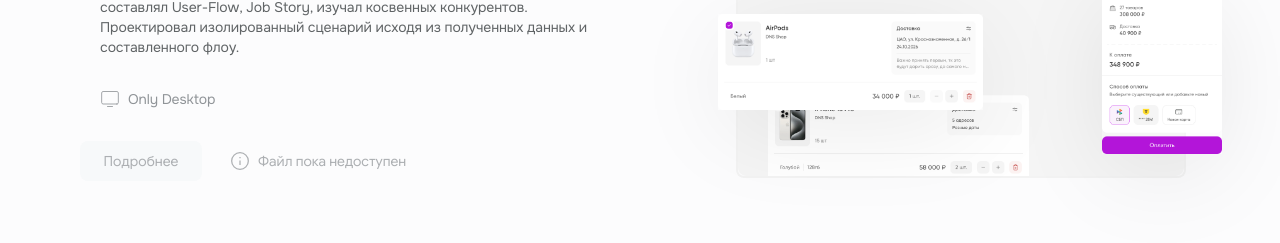
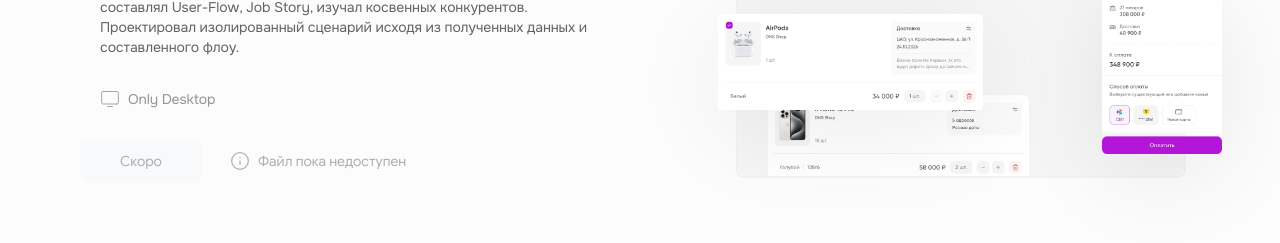
Before and after one commit to Qoalza/Design-portfolio-site, a Next.js app: page / in a window 1280 px wide. Shown: the part 2072-2315 px from the top of the page. Built offline with nearby package versions, Linux system fonts and the light colour scheme.

Commit message:
Refine shared project detail availability contract

```diff
--- a/src/app/page.tsx
+++ b/src/app/page.tsx
@@ -3,6 +3,7 @@ import { SiteHeader } from "../components/site-header";
 import { SiteFooter } from "../components/site-footer";
 import { MainProjectCard } from "../components/main-project-card";
 import { ProjectPlatforms } from "../components/project-platforms";
+import { ProjectDetailControl } from "../components/project-detail-control";
 import { ProcessStepper } from "../components/process-stepper";
 import { ControlButton } from "../components/ui-controls";
 import { HOME_TRAIL_ITEM } from "../lib/navigation-trail";
@@ -85,10 +86,15 @@ function ProjectActions({ detailHref, detailLabel, figmaHref, updatedAt }: Proje
   return (
     <div className={styles.projectActions}>
       <div className={styles.projectActionButtons}>
-        {detailHref ? (
-          <ControlButton className={styles.detailsButton} variant="neutral" href={detailHref} breadcrumbLabel={detailLabel}>Подробнее</ControlButton>
+        {detailHref && detailLabel ? (
+          <ProjectDetailControl
+            available
+            href={detailHref}
+            breadcrumbLabel={detailLabel}
+            className={styles.detailsButton}
+          />
         ) : (
-          <ControlButton className={styles.detailsButton} variant="neutral" disabled>Подробнее</ControlButton>
+          <ProjectDetailControl available={false} className={styles.detailsButton} />
         )}
         {hasFigma ? (
           <ControlButton className={styles.figmaButton} variant="ghost" href={figmaHref} external iconRight={`${assetRoot}/project-share.svg`}>Figma</ControlButton>
--- a/src/components/main-project-card.tsx
+++ b/src/components/main-project-card.tsx
@@ -1,6 +1,7 @@
 import Image from "next/image";
 import type { Project } from "../lib/projects";
 import { ProjectPlatforms } from "./project-platforms";
+import { ProjectDetailControl } from "./project-detail-control";
 import { ControlButton } from "./ui-controls";
 import styles from "./main-project-card.module.css";
 
@@ -59,9 +60,14 @@ export function MainProjectCard({ project, headingLevel = "h2" }: MainProjectCar
         <div className={styles.actions}>
           <div className={styles.actionButtons}>
             {project.detailAvailable ? (
-              <ControlButton className={styles.detailsButton} variant="neutral" href={`/projects/${project.slug}`} breadcrumbLabel={project.title}>Подробнее</ControlButton>
+              <ProjectDetailControl
+                available
+                href={`/projects/${project.slug}`}
+                breadcrumbLabel={project.title}
+                className={styles.detailsButton}
+              />
             ) : (
-              <ControlButton className={styles.detailsButton} variant="neutral" disabled>Подробнее</ControlButton>
+              <ProjectDetailControl available={false} className={styles.detailsButton} />
             )}
             {project.figmaAvailable && project.figmaUrl ? (
               <ControlButton variant="ghost" href={project.figmaUrl} external iconRight={`${assetRoot}/project-share.svg`}>Figma</ControlButton>
--- /dev/null
+++ b/src/components/project-detail-control.tsx
@@ -0,0 +1,33 @@
+import { ControlButton } from "./ui-controls";
+
+type ProjectDetailControlProps = {
+  className?: string;
+} & (
+  | {
+      available: true;
+      href: string;
+      breadcrumbLabel: string;
+    }
+  | {
+      available: false;
+      href?: never;
+      breadcrumbLabel?: never;
+    }
+);
+
+export function ProjectDetailControl(props: ProjectDetailControlProps) {
+  if (!props.available) {
+    return <ControlButton className={props.className} variant="neutral" disabled>Скоро</ControlButton>;
+  }
+
+  return (
+    <ControlButton
+      className={props.className}
+      variant="neutral"
+      href={props.href}
+      breadcrumbLabel={props.breadcrumbLabel}
+    >
+      Подробнее
+    </ControlButton>
+  );
+}
```
Also changed, not shown: src/app/projects/page.tsx (+11 -1 lines).
